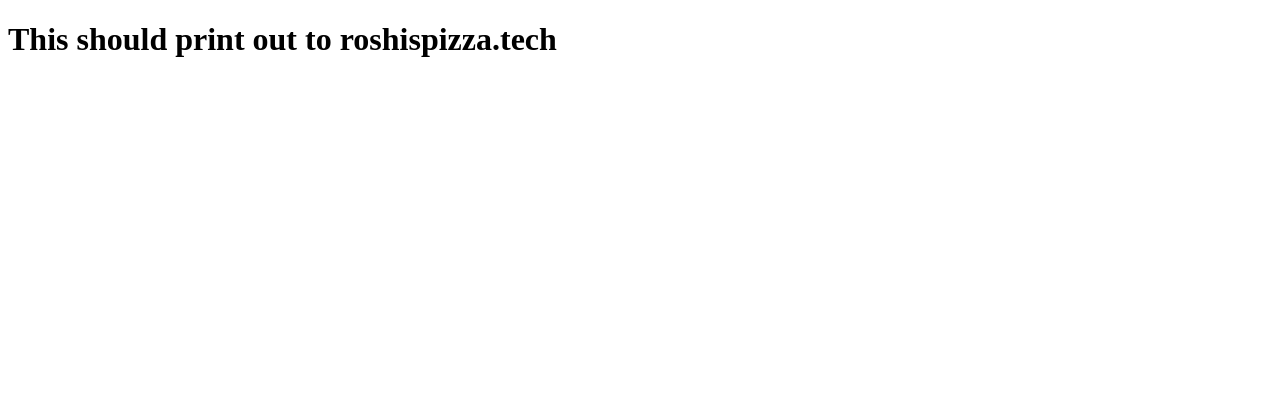
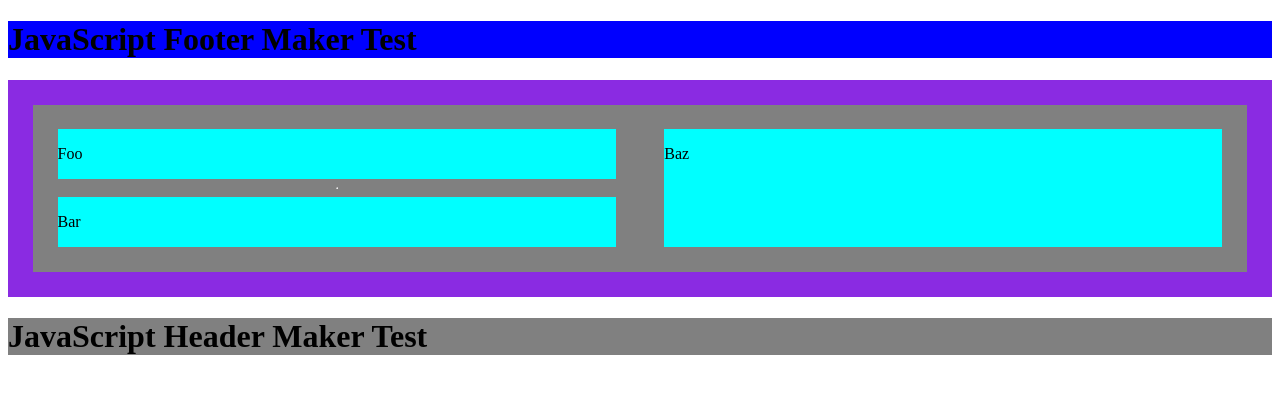
Before and after one commit to RoshisPizza/roshi-website, a plain HTML site: page index.html in a window 1280 px wide. Drawn offline with Linux system fonts and the light colour scheme.

Commit message:
aligned divs

```diff
--- a/index.html
+++ b/index.html
@@ -4,9 +4,39 @@
     <meta charset="UTF-8">
     <meta http-equiv="X-UA-Compatible" content="IE=edge">
     <meta name="viewport" content="width=device-width, initial-scale=1.0">
-    <title>Testing Git Pages</title>
+
+    <link rel="stylesheet" href="./roshistyle.css">
+    <script src="./src/fetcher.js"></script>
+
+    <title>Roshi's Pizza</title>
 </head>
 <body>
-    <h1>This should print out to roshispizza.tech</h1>
+    <header id="header-block">
+        <script>createHeader();</script>
+    </header>
+
+
+    <div id="body-content-main" class="h-content-wrapper">
+        <div id="body-content-left" class="v-content-wrapper">
+            <div id="content-about-me" class="content">
+                <p>Foo</p>
+            </div>
+        <hr>
+        <div id="content-site-news" class="content">
+                <p>Bar</p>
+            </div>
+        </div>
+
+        <div class="v-content-wrapper">
+            <div id="content-projects-list" class="content">
+                <p>Baz</p>
+            </div>
+        </div>
+    </div>
+
+    <footer id="footer-block">
+        <script>createFooter();</script>
+    </footer>
+
 </body>
 </html>
--- /dev/null
+++ b/roshistyle.css
@@ -0,0 +1,32 @@
+header{
+    background-color: blue;
+}
+
+footer{
+    background-color: gray;
+}
+
+div.content{
+    background-color: aqua;
+}
+
+div.v-content-wrapper{
+    display: flex;
+    flex-direction: column;
+    background-color: gray;
+    flex-grow: inherit;
+    padding: 2%;
+    flex: 0 0 46%;
+}
+
+div.h-content-wrapper{
+    display: flex;
+    flex-direction: row;
+    background-color: blueviolet;
+    padding: 2%;
+}
+
+
+#content-projects-list{
+    flex: 0 0 100%;
+}
--- /dev/null
+++ b/src/fetcher.js
@@ -0,0 +1,17 @@
+function createHeader(){
+    const header = document.createElement("h1");
+    const node = document.createTextNode("JavaScript Footer Maker Test");
+    header.appendChild(node)
+
+    const element = document.getElementById("header-block");
+    element.appendChild(header);
+}
+
+function createFooter(){
+    const footer = document.createElement("h1");
+    const node = document.createTextNode("JavaScript Header Maker Test");
+    footer.appendChild(node)
+
+    const element = document.getElementById("footer-block");
+    element.appendChild(footer);
+}
```
Also changed, not shown: src/site-blurbs.json (added, +7 -0 lines), pages/projects.html (added), src/roshistyle.css (deleted).
